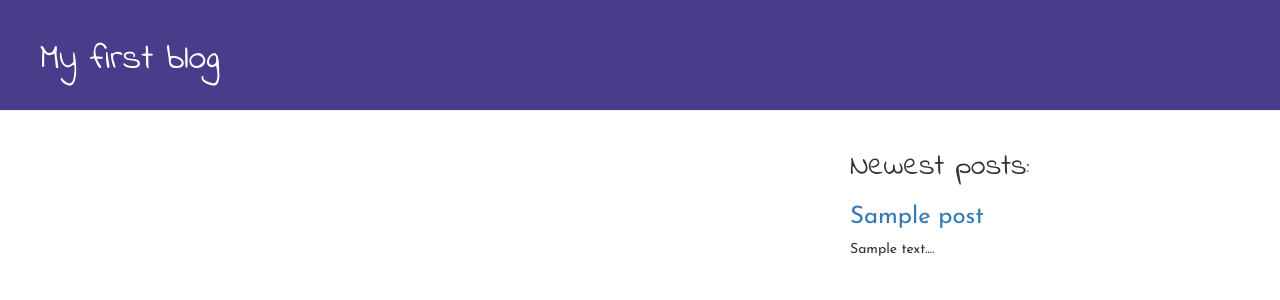
After one commit to Vakme/first-django, a Django app: template templates/blog/sidebar.html in a window 1280 px wide. The commit adds this page. Shown: the top 300 px of the page. Run offline with Django 3.2, Linux system fonts and the light colour scheme; the template is opened without the code that fills it: values that come from a table or form of the project are taken from there, others are empty; tables that the repository leaves empty hold one stand-in row (values such as "Sample post"); some libraries are stand-ins or nearby versions.

Commit message:
Newest posts list

```diff
--- a/blog/models.py
+++ b/blog/models.py
@@ -31,3 +31,9 @@ class Post(models.Model):
 
     def __str__(self):
         return self.title
+
+    def countComments(self):
+        return Comment.objects.filter(post_id = self.pk).count()
+
+    def returnShort(self):
+        return self.text[:50] + "..."
--- a/blog/urls.py
+++ b/blog/urls.py
@@ -3,6 +3,7 @@ from . import views
 
 urlpatterns = [
     url(r'^$', views.post_list, name='post_list'),
+    url(r'^$', views.post_list, name='sidebar'),
     url(r'^post/(?P<pk>[0-9]+)/$', views.post_detail, name='post_detail'),
     url(r'^post/new/$', views.post_new, name='post_new'),
 ]
--- a/templates/blog/base.html
+++ b/templates/blog/base.html
@@ -23,6 +23,17 @@
                     {% block content %}
                     {% endblock %}
                 </div>
+                <div class="col-md-3">
+                    {% block sidebar %}
+                        <h2>Newest posts:</h2>
+
+                        {% for post in posts|slice:":3" %}
+                        <h3><a href="{% url 'post_detail' pk=post.pk %}">{{ post.title }}</a></h3>
+                        <div>{{ post.returnShort }}</div>
+                        {% endfor %}
+
+                    {% endblock %}
+                </div>
             </div>
  </div>
 
--- a/templates/blog/post_list.html
+++ b/templates/blog/post_list.html
@@ -5,6 +5,7 @@
                             <p>published: {{ post.published_date }}</p>
                             <h2 class = "post-title"><a href="{% url 'post_detail' pk=post.pk %}">{{ post.title }}</a></h2>
                             <p>{{ post.text }}</p>
+                            <p><a href="{% url 'post_detail' pk=post.pk %}">Comments: {{ post.countComments }}</a></p>
                         </div>
                     {% endfor %}
 {% endblock %}
--- /dev/null
+++ b/templates/blog/sidebar.html
@@ -0,0 +1,10 @@
+{% extends 'blog/base.html' %}
+
+{% block sidebar %}
+                        <h2>Newest posts:</h2>
+
+                        {% for post in posts|slice:":3" %}
+                        <h3><a href="{% url 'post_detail' pk=post.pk %}">{{ post.title }}</a></h3>
+                        <div>{{ post.returnShort }}</div>
+                        {% endfor %}
+{% endblock %}
```
Also changed, not shown: blog/views.py (line endings or trailing spaces).
